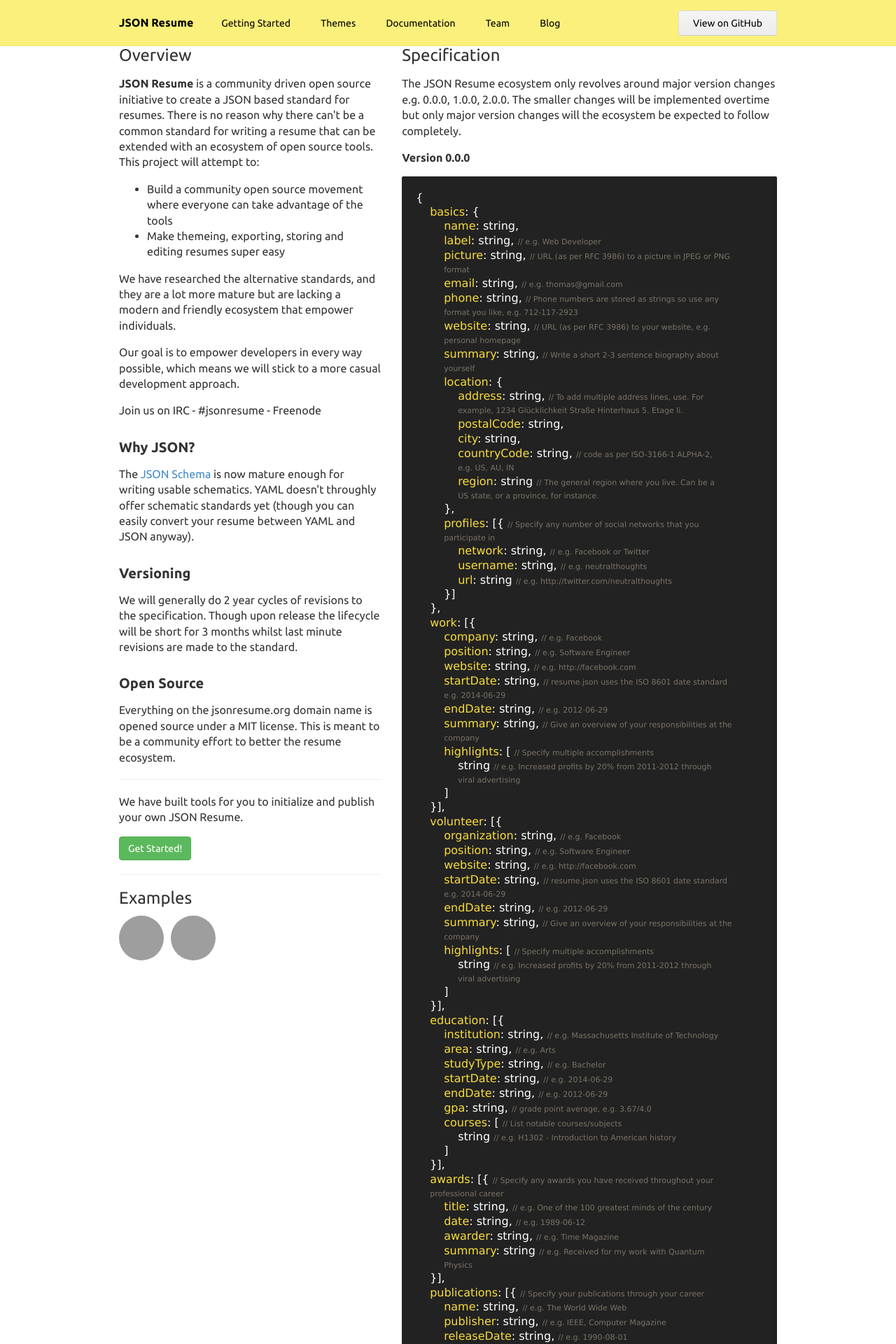
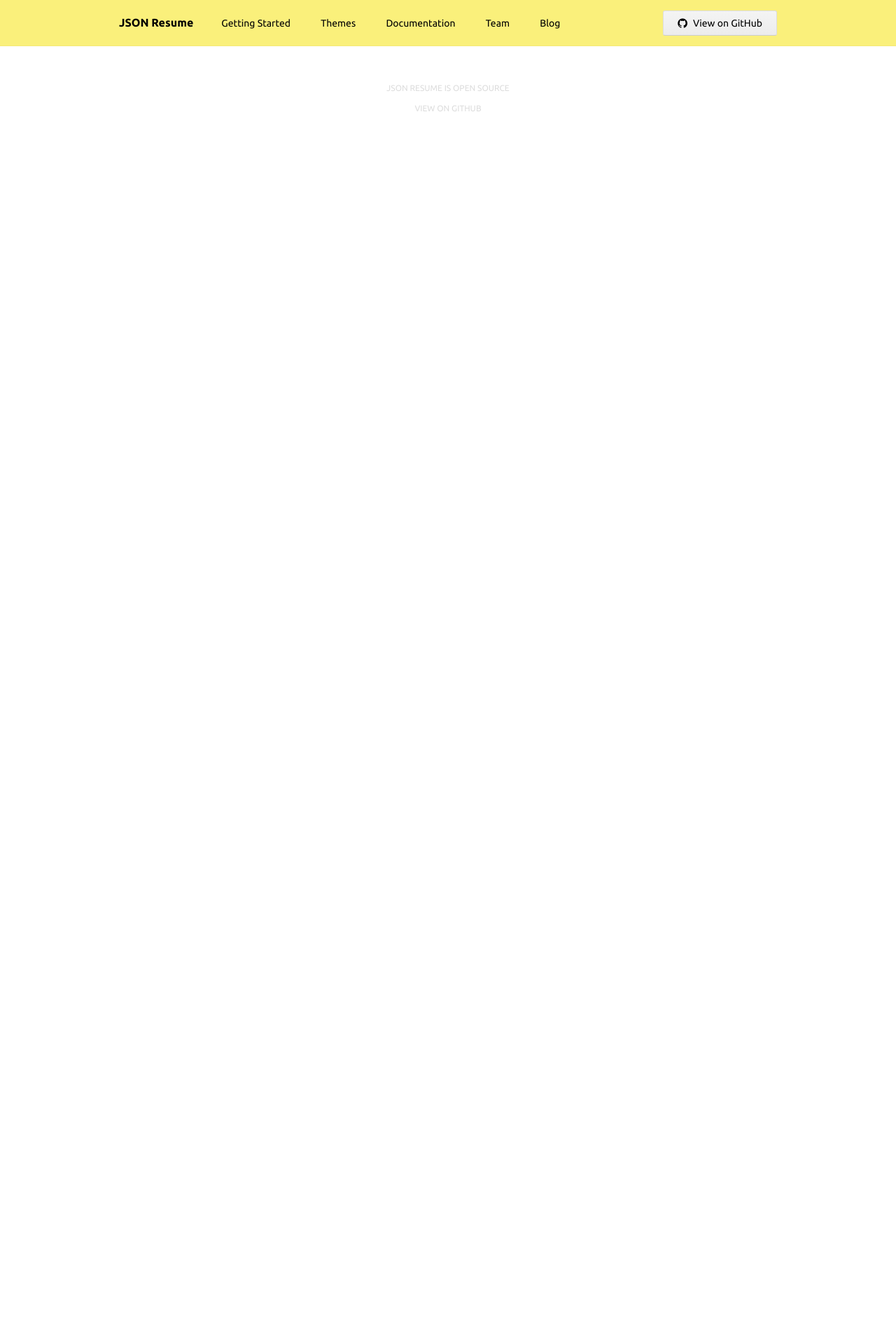
Before and after one commit to jsonresume/resume-website, a Jekyll site: the page built from index.html, in a window 1280 px wide. Shown: the top 1920 px of the page at 70% size. Built offline with Jekyll 4.4.1, drawn with Linux system fonts in a browser that asks for light colours; nearby versions of some CDN libraries; a script that is not in the unit is left out; comment, search, counter and statistics services are not loaded; after the commit the page ends 900 px from its top, so only the background shows below that; some of the changed text lies outside the part shown; grey boxes are pictures that could not be loaded.

Commit message:
Minor changes

```diff
--- a/_layouts/default.html
+++ b/_layouts/default.html
@@ -6,7 +6,9 @@
 	<meta name="viewport" content="width=device-width, user-scalable=no">
 	<meta http-equiv="X-UA-Compatible" content="IE=edge">
 
-	<title>JSON Resume - {{page.title}}</title>
+	<title>
+		JSON Resume {% if page.title %} — {{page.title}} {% endif %}
+	</title>
 
 	<link rel="shortcut icon" href="/favicon.png">
 	<link rel="stylesheet" href="//fonts.googleapis.com/css?family=Ubuntu:400,500,700">
@@ -40,7 +42,7 @@
 			<a href="/team/">Team</a>
 			<a href="/blog/">Blog</a>
 			<div class="pull-right">
-				<a class="button" href="http://github.com/jsonresume/">
+				<a class="github button" href="http://github.com/jsonresume/">
 					View on GitHub
 				</a>
 			</div>
--- a/css/_sass/base.scss
+++ b/css/_sass/base.scss
@@ -160,6 +160,13 @@
 #nav .button {
 	margin-top: 10px;
 	padding: 8px 20px;
+}
+#nav .github:before {
+	float: left;
+	font: 16px FontAwesome;
+	content: "\f09b";
+	margin-right: 8px;
+	margin-top: 1px;
 }
 #nav #logo {
 	color: #000;
--- a/getting-started.html
+++ b/getting-started.html
@@ -47,7 +47,7 @@
 		<section>
 			<h2>Resume Editor</h2>
 			<p>We're currently developing a graphical interface for editing your resume (<a href="http://github.com/erming/resume-editor">repository</a>). Feel free to try it today:</a>
-			<p><a class="button" href="http://registry.jsonresume.org/">Try Resume Builder</a></p>
+			<p><a class="button" href="http://registry.jsonresume.org/">Try the Resume editor</a></p>
 		</section>
 		<section>
 			<h2>Statistics</h2>
--- a/index.html
+++ b/index.html
@@ -1,8 +1,19 @@
 ---
 layout: default
-title: Open Source Resume
 ---
 
+<!--
+<header id="header" class="yellow">
+	<div class="container">
+		<div class="row">
+			<div class="col-sm-12">
+				Hello
+			</div>
+		</div>
+	</div>
+</header>
+-->
+<!--
 <div class="container">
 	<div class="row">
 		<div class="col-lg-5">
@@ -416,3 +427,4 @@
 		</div>
 	</div>
 </div>
+-->
```
